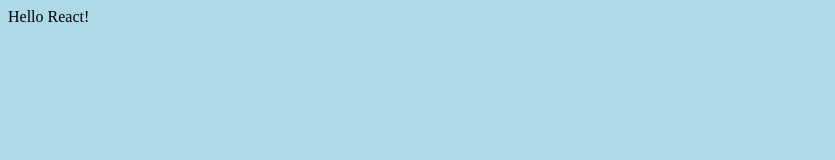
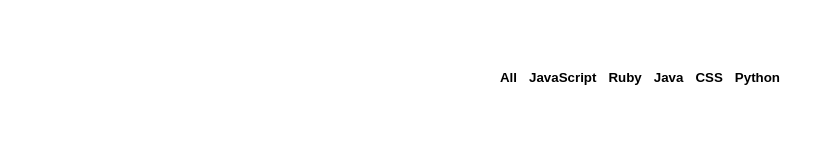
Before and after one commit to zooeypeng/github-battle, a React app: page / in a window 1280 px wide. Shown: the whole page, without its empty margins (0-835 px from the left). Built offline with nearby package versions, Linux system fonts and the light colour scheme.

Commit message:
Popular Navbar

```diff
--- /dev/null
+++ b/app/components/Popular.js
@@ -0,0 +1,19 @@
+import React from 'react'
+
+export default class Popular extends React.Component {
+  render() {
+    const languages = ['All', 'JavaScript', 'Ruby', 'Java', 'CSS', 'Python']
+
+    return (
+      <ul className='flex-center'>
+        {languages.map((language, index) => (
+          <li key={index}>
+            <button className='btn-clear nav-link'>
+              {language}
+            </button>
+          </li>
+        ))}
+      </ul>
+    )
+  }
+}
--- a/app/index.css
+++ b/app/index.css
@@ -1,3 +1,45 @@
+html, body, #app {
+  margin: 0;
+  width: 100%;
+  height: 100%;
+}
+
 body {
-  background: lightblue;
+  font-family: -apple-system, BlinkMacSystemFont, Segoe UI, Roboto, Oxygen-Sans, Ubuntu, Cantarell, Helvetica Neue, sans-serif;
 }
+
+ul {
+  padding: 0;
+}
+
+li {
+  list-style-type: none;
+}
+
+button {
+  outline: none;
+}
+
+.container {
+  max-width: 1200px;
+  margin: 0 auto;
+  padding: 50px;
+}
+
+.flex-center {
+  display: flex;
+  justify-content: center;
+  align-items: center;
+}
+
+.btn-clear {
+  border: none;
+  background: transparent;
+}
+
+.nav-link {
+  font-szie: 18px;
+  font-weight: bold;
+  text-decoration: none;
+  color: inherit;
+}
--- a/app/index.js
+++ b/app/index.js
@@ -1,12 +1,13 @@
 import React from 'react'
 import ReactDOM from 'react-dom'
 import './index.css'
+import Popular from './components/Popular'
 
 class App extends React.Component {
   render() {
     return (
-      <div>
-        Hello React!
+      <div className="container">
+        <Popular />
       </div>
     )
   }
```
